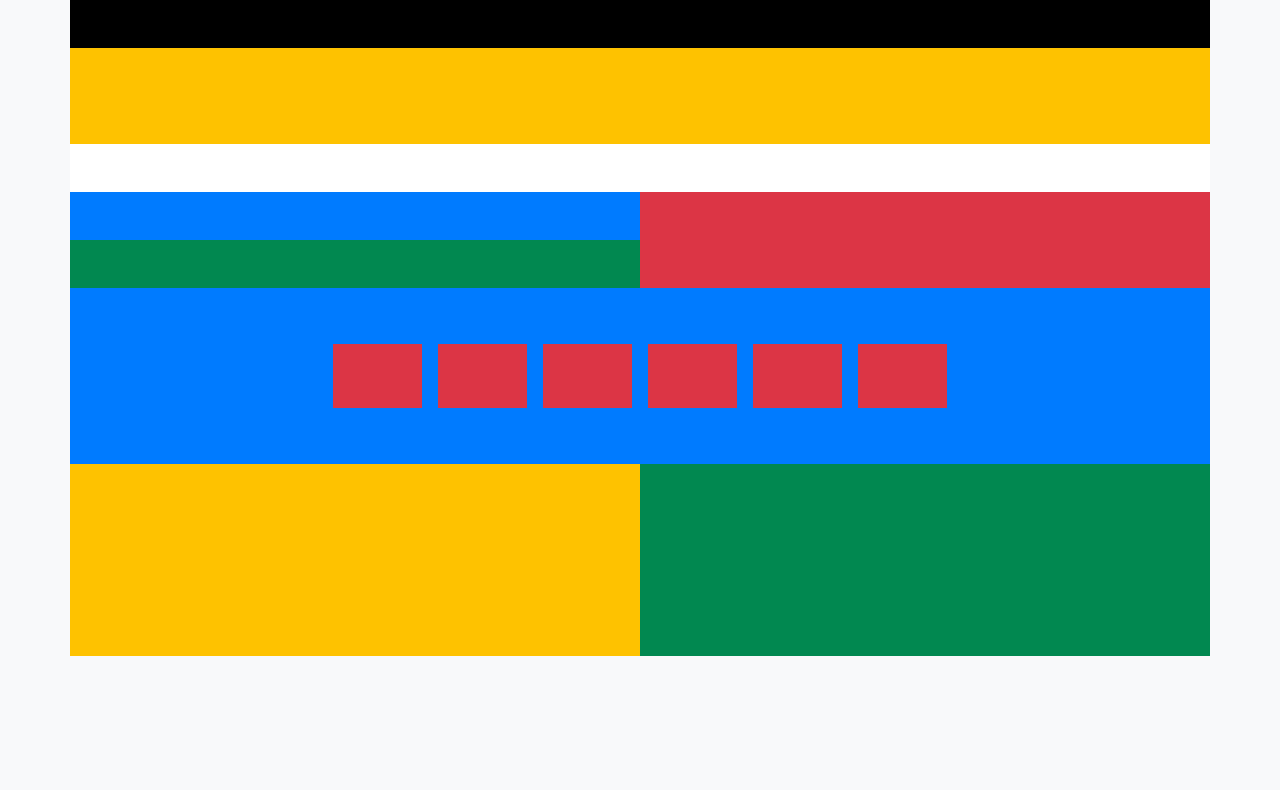
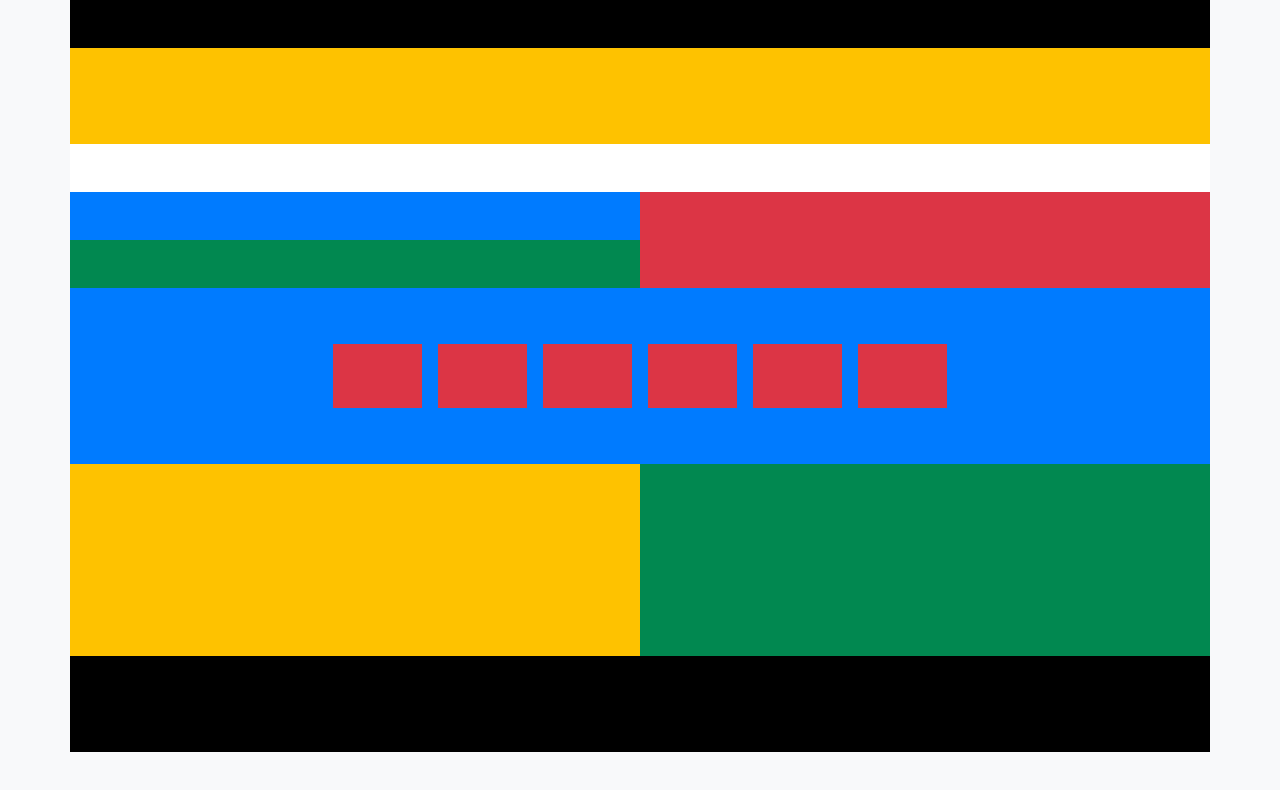
Before and after one commit to unaiccz/bootstr, a website: page index.html in a window 1280 px wide. Drawn offline with Linux system fonts and the light colour scheme.

Commit message:
Agregar un nuevo contenedor y ajustar el espaciado en index.html

```diff
--- a/index.html
+++ b/index.html
@@ -12,7 +12,7 @@
 </head>
 <body>
 
-    <div class="container align-items-center justify-content-center">
+    <div class="container align-items-center justify-content-center  ">
         <div class="row">
             <article class="col-12 bg-black p-4"></article>
         </div>
@@ -55,6 +55,9 @@
                         <div class="col-6 bg-yellow p-5"></div>
                         <div class="col-6 bg-green p-5"></div>
                     </div>
+                    <div class="row">
+                        <div class="col-12 bg-black p-5"></div>
+                    </div>
         </div>
     </article>
 </body>
```
